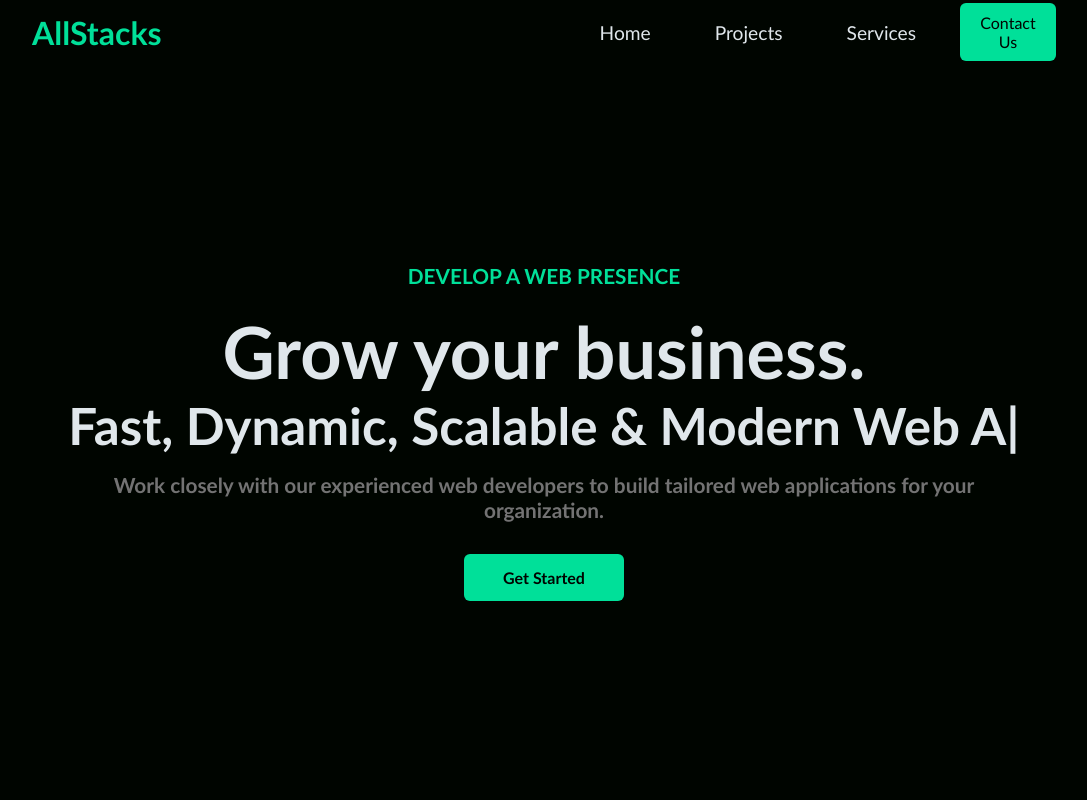
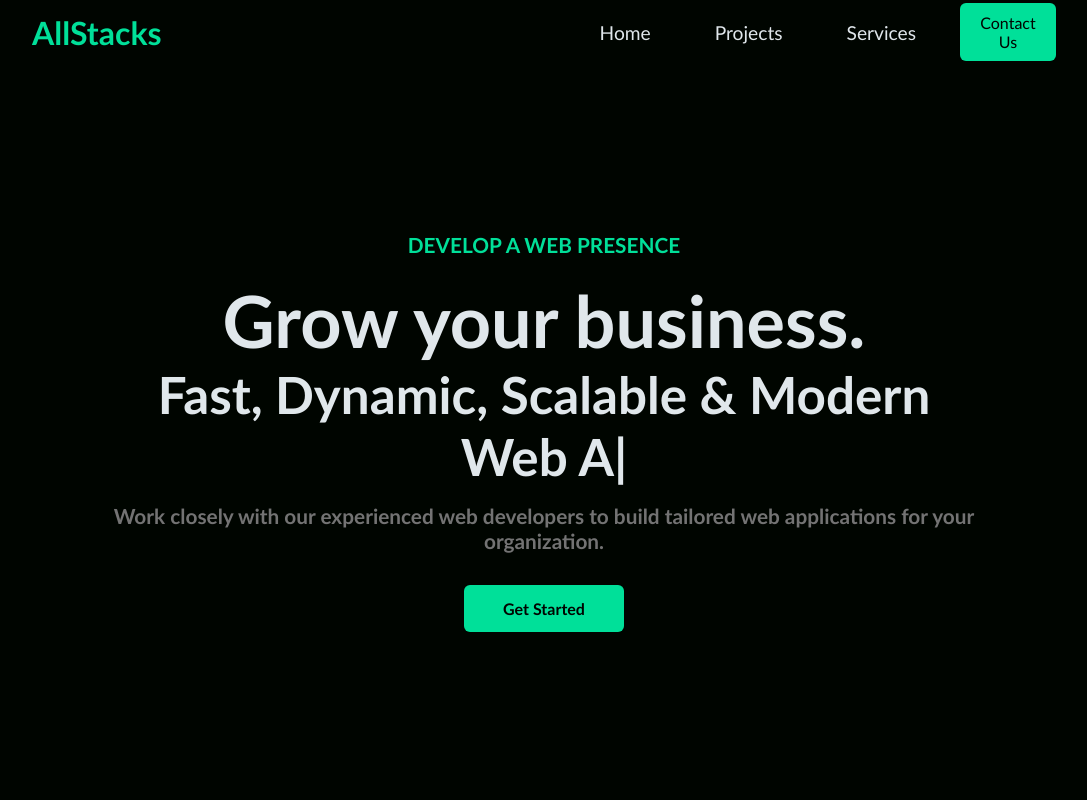
Before and after one commit to RowDev727/MySite, a React (Vite) app in the folder frontend/: page / in a window 1280 px wide. Shown: the top 800 px of the page, without its empty margins (96-1183 px from the left). Built offline with nearby package versions, Linux system fonts and the light colour scheme; no server answers.

Commit message:
Hero: Fixed typing animation

```diff
--- a/frontend/src/components/hero/Hero.jsx
+++ b/frontend/src/components/hero/Hero.jsx
@@ -8,7 +8,8 @@ const Hero = () => {
     <div className={`${styles.heroContainer} ${styles.title} ${'container'}`}>
       <p className={`${styles.title1}`}>DEVELOP A WEB PRESENCE</p>
       <p className={`${styles.title2}`}>Grow your business.</p>
-      <p className={`${styles.title3}`}>Fast, Dynamic, Scalable & <span>Modern <ReactTyped strings={['Static Sites', 'Web Apps', 'Mobile Apps']} typeSpeed={120} backSpeed={140} loop/></span></p>
+      <p className={`${styles.title3}`}>Fast, Dynamic, Scalable & Modern</p>
+      <span><ReactTyped strings={['Static Sites', 'Web Apps', 'Mobile Apps']} typeSpeed={120} backSpeed={140} loop/></span>
 
       <p className={`${styles.title4}`}>Work closely with our experienced web developers to build tailored web applications for your organization.</p>
       <Link to={'/contact'} className={`${styles.getStartedBtn}`}>Get Started</Link>
--- a/frontend/src/components/hero/Hero.module.css
+++ b/frontend/src/components/hero/Hero.module.css
@@ -37,6 +37,10 @@
     color: var(--color-grey-300);
 }
 
+.heroContainer span {
+    font-size: 3.2rem;
+}
+
 .getStartedBtn {
     font-size: 1rem;
     font-weight: 600;
--- a/frontend/src/components/info/Info.module.css
+++ b/frontend/src/components/info/Info.module.css
@@ -62,3 +62,11 @@
     color: var(--color-primary-green);
     border: 2px solid var(--color-primary-green);
 }
+
+/* Medium and Small Screens */
+@media screen and (max-width: 1024px) {
+    .infoSection {
+        display: flex;
+        flex-direction: column;
+    }
+}
--- a/frontend/src/components/newsletter/Newsletter.module.css
+++ b/frontend/src/components/newsletter/Newsletter.module.css
@@ -117,4 +117,9 @@
     .newsletterTop {
         text-align: center;
     }
+
+    .newsletterLeft p {
+        text-align: center;
+    }
+
 }
```
